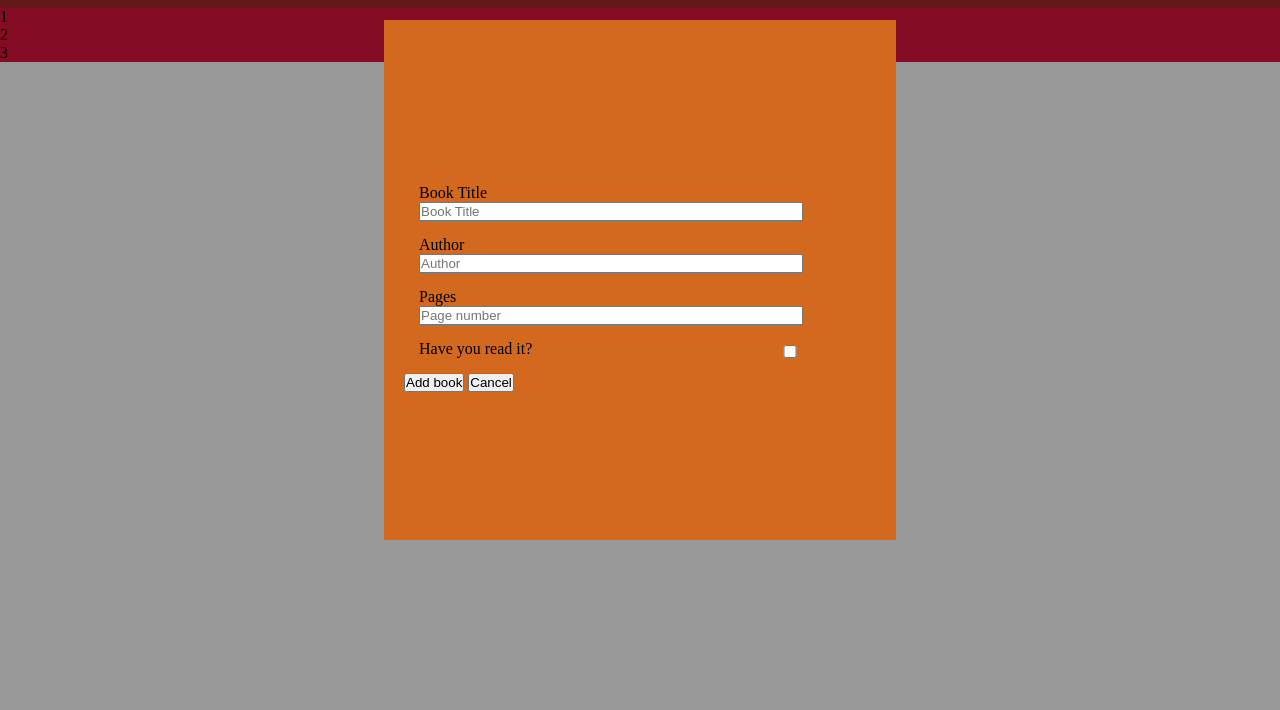
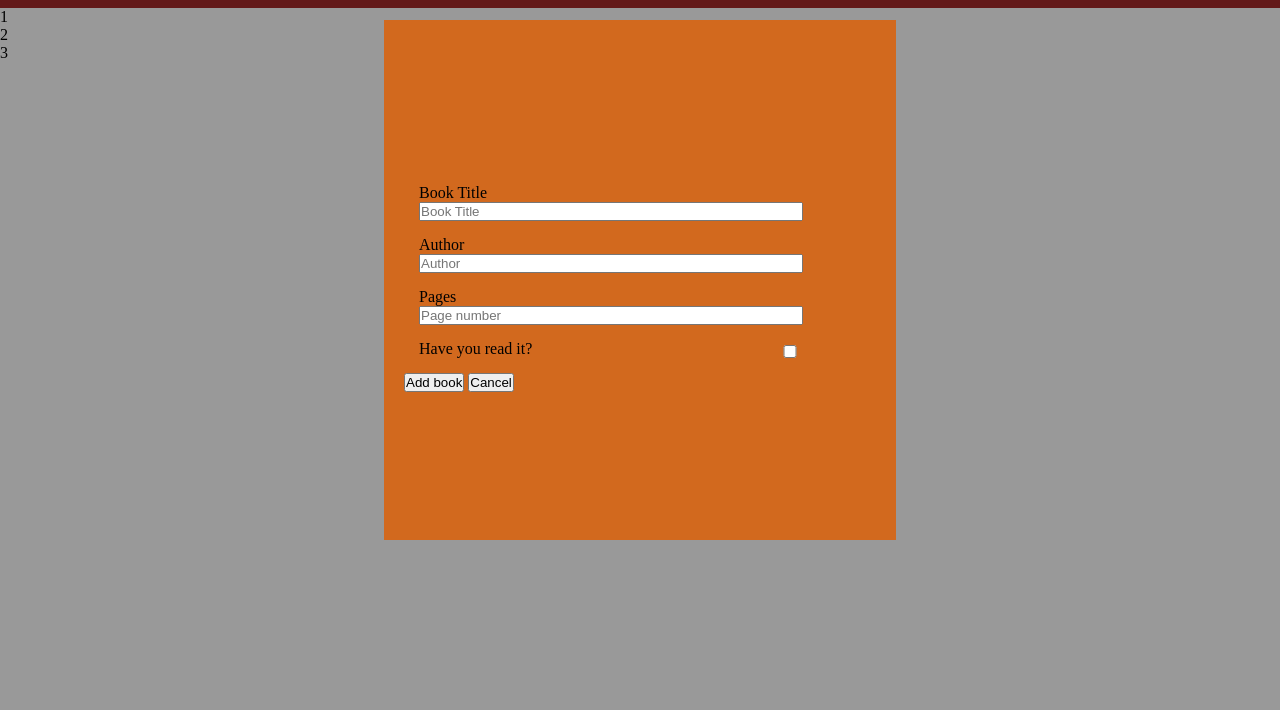
Before and after one commit to micheaol/library-project, a plain HTML site: page index.html in a window 1280 px wide. Shown: the part 90-800 px from the top of the page. Drawn offline with nearby package versions, Linux system fonts and the light colour scheme.

```diff
--- a/styles/style.css
+++ b/styles/style.css
@@ -47,7 +47,7 @@
 }
 
 .main-body{
-   background-color: crimson;
+
 }
 form input{
     width: 30vw;
```
